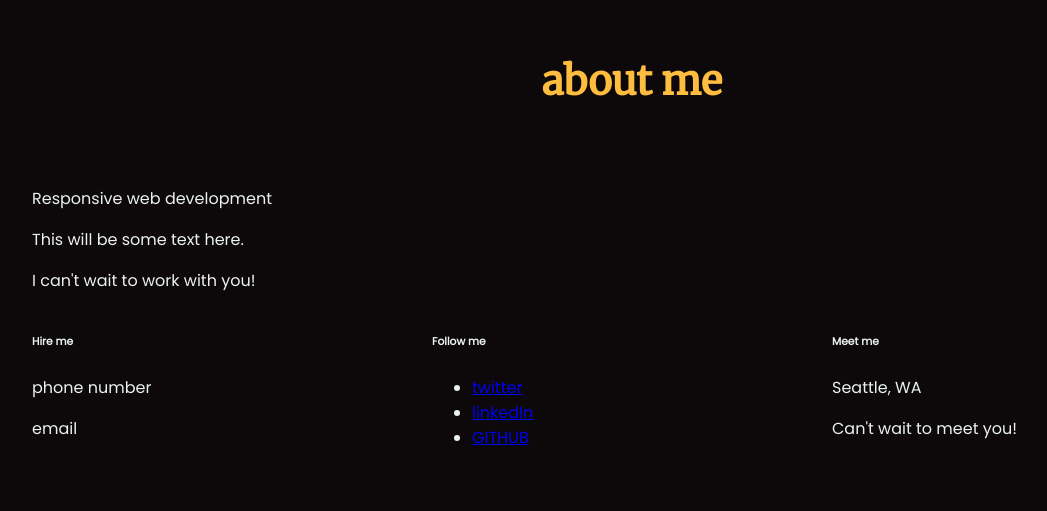
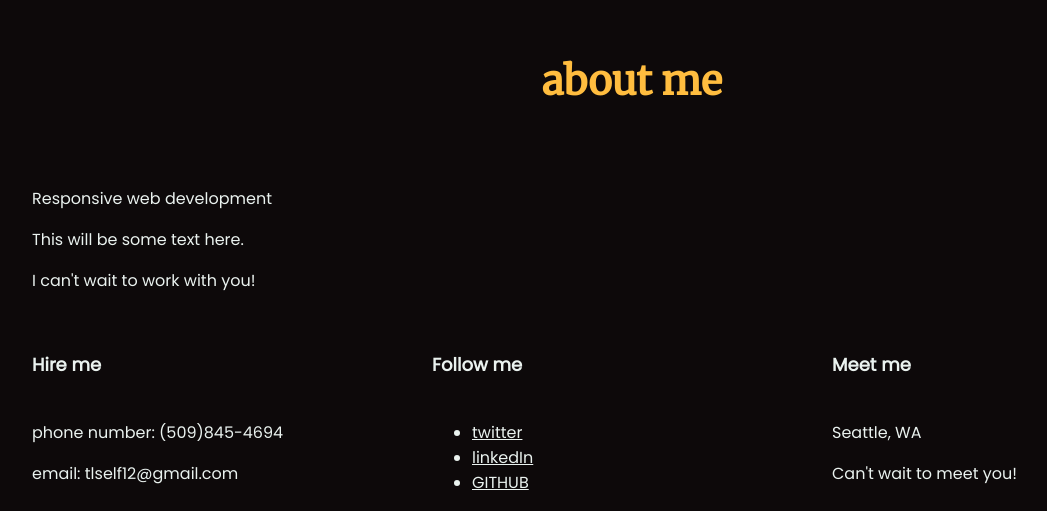
Before and after one commit to tidler12/portfolio-website, a plain HTML site: page index.html in a window 1280 px wide. Shown: the part 2394-2905 px from the top of the page, without its empty margins (68-1115 px from the left). Before the commit the page ends 2860 px from the top, so only its background shows below. Drawn offline with Linux system fonts and the light colour scheme.

Commit message:
changed hover color on social, adden email and number

```diff
--- a/css/main.css
+++ b/css/main.css
@@ -89,10 +89,18 @@ section  h3 {
     font-size: 26px;
 }
 
-.designs h6 {
+ h6 {
     font-size: 18px;
 }
 
 .designs p {
     padding-right: 50px;
 }
+
+#social-media li a {
+    color: #EAF2EF;
+}
+
+#social-media li a:hover {
+    color: #FFBD3F;
+}
--- a/index.html
+++ b/index.html
@@ -79,10 +79,10 @@
                 <div id="contact"class="full-width">
                     <div class="third-width">
                         <h6>Hire me</h6>
-                        <p>phone number</p>
-                        <p>email</p>
+                        <p>phone number: (509)845-4694</p>
+                        <p>email: tlself12@gmail.com</p>
                     </div>
-                    <div class="third-width">
+                    <div class="third-width" id="social-media">
                         <h6>Follow me</h6>
                         <ul>
                             <li><a href="https://twitter.com/SelfTanya">twitter</a></li>
```
